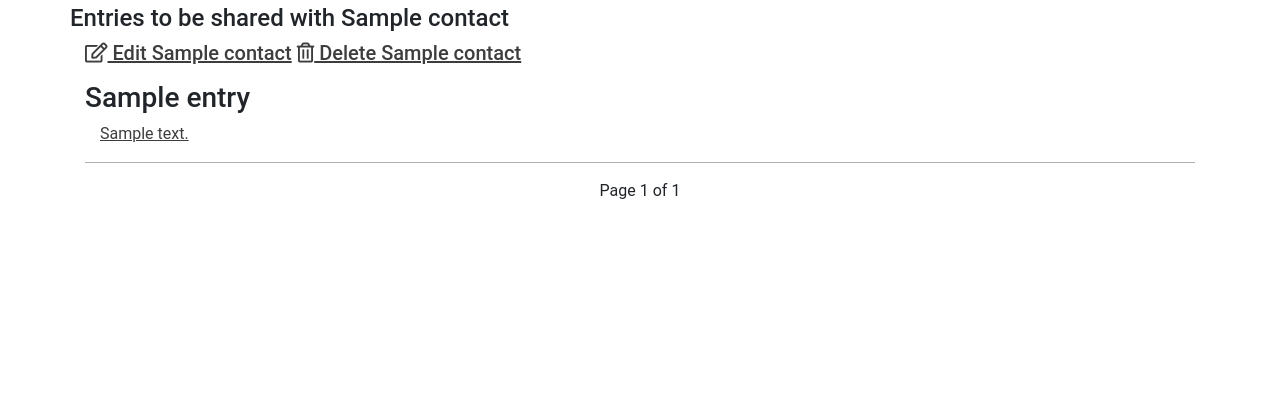
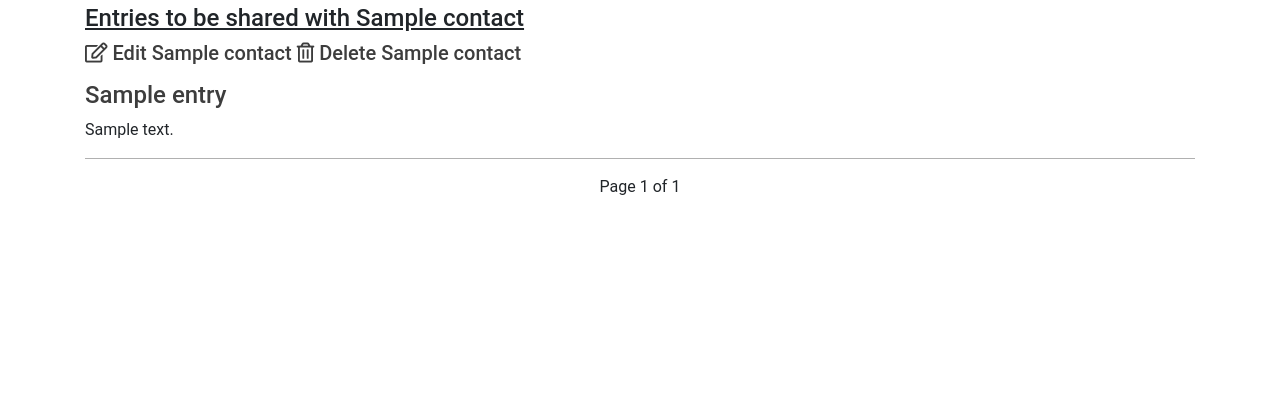
Before and after one commit to cjstein/journal-app, a Django app: page /journal/contact/00000000-0000-0000-0000-000000000001/entries/ in a window 1280 px wide. Shown: the part 56-454 px from the top of the page. Run offline with Django 3.2, Linux system fonts and the light colour scheme; a user stored in the database is signed in; tables that the repository leaves empty hold one stand-in row (values such as "Sample post"); parts of the project's set-up code (start-up, migrations or seed data) failed here and were passed over; some libraries are stand-ins or nearby versions.

Commit message:
fixed styling

```diff
--- a/journal_app/static/css/project.css
+++ b/journal_app/static/css/project.css
@@ -55,7 +55,7 @@ body {
 
 .entry-link {
   color: #3d3d3d;
-  text-decoration: underline;
+  text-decoration: none;
 }
 
 .entry-link:hover {
--- a/journal_app/templates/journal/contact_entry_list.html
+++ b/journal_app/templates/journal/contact_entry_list.html
@@ -9,25 +9,29 @@
 
 {% block content %}
   <div class="row">
-    <h4>Entries to be shared with {{ contact.name }}</h4>
+    <div class="col-lg-12">
+      <h4><u>Entries to be shared with {{ contact.name }}</u></h4>
+    </div>
   </div>
     <div class="row">
-      <div class="col-lg-12">
+      <div class="col-lg-12 pb-2">
         <h5>
           <a href="{% url 'journal:contact_update' contact.uuid %}" class="entry-link"><i class="far fa-edit"></i> Edit {{ contact.name }}</a>
-          <a href="{% url 'journal:contact_delete' contact.uuid %}" class="text-link"><i class="far fa-trash-alt"></i> Delete {{ contact.name }}</a>
+          <a href="{% url 'journal:contact_delete' contact.uuid %}" class="entry-link"><i class="far fa-trash-alt"></i> Delete {{ contact.name }}</a>
         </h5>
       </div>
     </div>
   {% for entry in entries %}
-    <div class="row{% if forloop.first %} mt-2{% endif %}">
+    <div class="row">
       <div class="col-lg-12">
-        <h3>{{ entry.title }}</h3>
-        <a href="{{ entry.get_absolute_url }}" class="entry-link">
-          <div class="col-lg-12 entry-area mw-100">
-            {{ entry.body|safe|truncatewords:75 }}
-          </div>
+        <a href="{{ entry.get_absolute_url }}">
+          <h4 class="entry-link">{{ entry.title }}</h4>
         </a>
+      </div>
+    </div>
+    <div class="row">
+      <div class="col-lg-12 mw-100">
+        {{ entry.body|safe|truncatewords:75 }}
       </div>
     </div>
     <hr/>
--- a/journal_app/templates/journal/entry_list.html
+++ b/journal_app/templates/journal/entry_list.html
@@ -11,7 +11,7 @@
       <div class="row">
         <div class="col-lg-12 mt-1">
           <a href="{% if released %}{% url 'journal:released_entry_detail' contact.pk entry.pk %}{% else %}{{ entry.get_absolute_url }}{% endif %}">
-            <h3 class="entry-link">{{ entry.title }}</h3>
+            <h4 class="entry-link">{{ entry.title }}</h4>
           </a>
           {% if entry.released %}
             <p><b>Created: </b> {{ entry.created }}</p>
```
